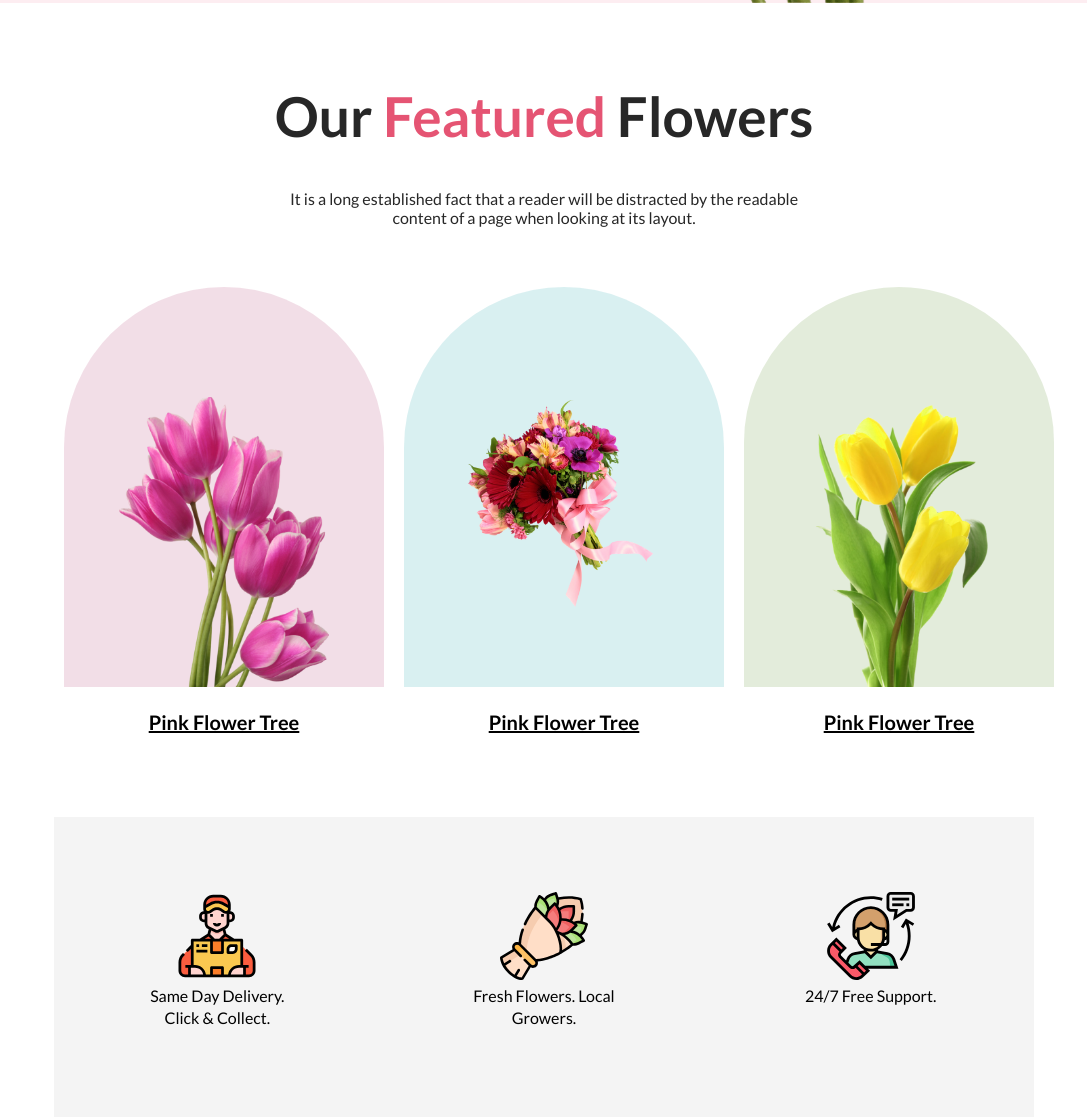
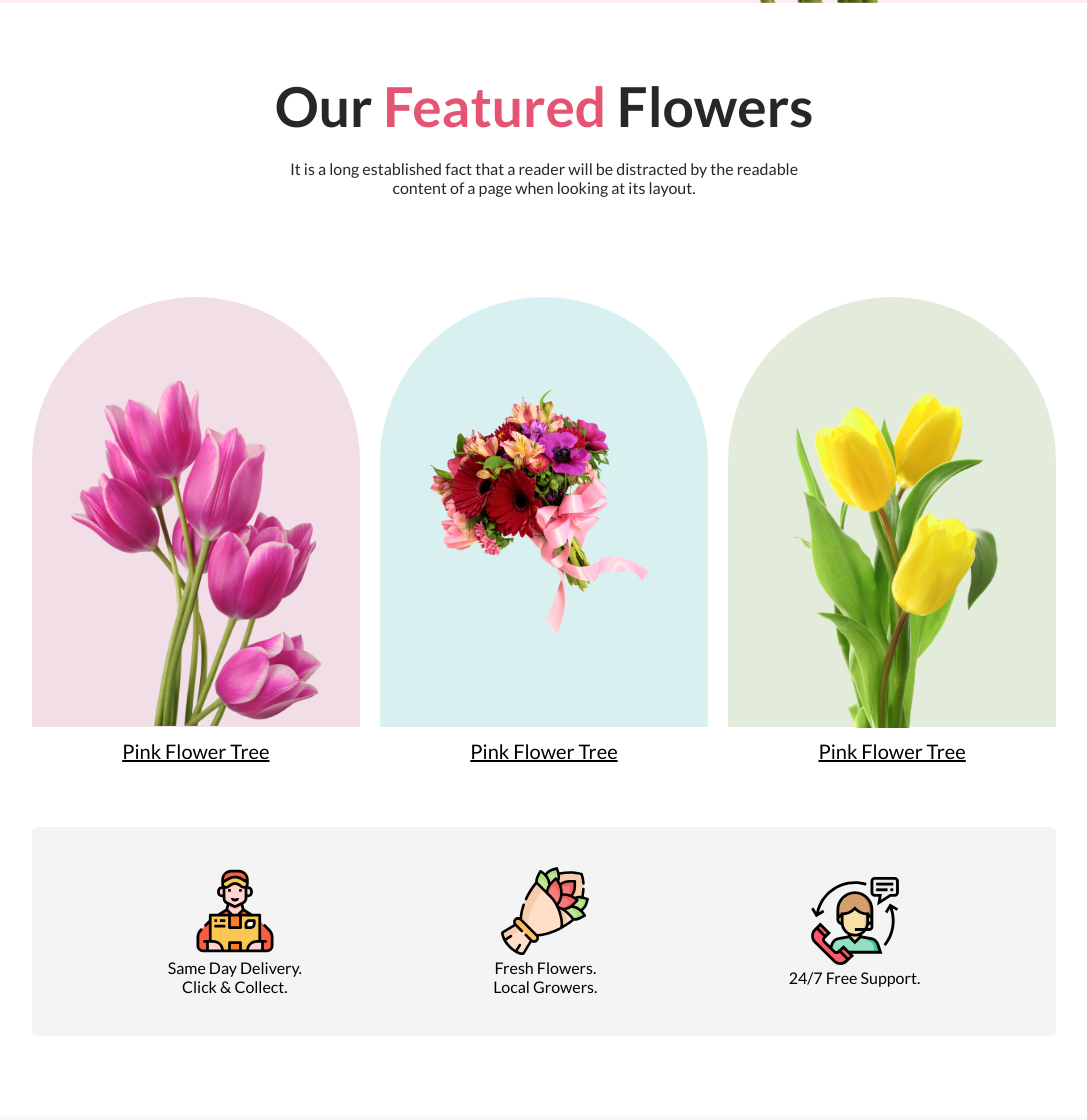
Before and after one commit to ahmedraza069/flower-shop, a plain HTML site: page index.html in a window 1280 px wide. Shown: the part 918-2038 px from the top of the page, without its empty margins (96-1183 px from the left). Drawn offline with Linux system fonts and the light colour scheme; a web font is replaced by a local one.

Commit message:
complete our project

```diff
--- a/css/style.css
+++ b/css/style.css
@@ -45,9 +45,12 @@ span {
 .banner {
   background: rgba(229, 84, 115, 0.1);
   height: 100vh;
-  padding: 0px 150px;
+  width: 100%;
+  margin-bottom: 50px;
 }
 .banner_part {
+  width: 80%;
+  margin: 0 auto;
   display: flex;
   justify-content: space-around;
   align-items: center;
@@ -72,18 +75,17 @@ span {
   border: 2px solid #e55473;
   padding: 15px 20px;
   background: rgba(229, 84, 115, 0.05);
-  color: #E55473;
+  color: #e55473;
   font-size: 18px;
   font-weight: 500;
   border-radius: 5px;
 }
-.btn-primary:hover{
+.btn-primary:hover {
   color: white;
-    background-color: #E55473;
-    transition: 0.3s ;
+  background-color: #e55473;
+  transition: 0.3s;
   padding: 15px 20px;
   border-radius: 5px;
-
 }
 
 .banner_image img {
@@ -99,96 +101,112 @@ span {
   font-weight: 800;
   color: #272727;
   text-align: center;
-  padding: 80px 0px 40px 0px;
+  padding: 20px 0px;
 }
 .title_description {
   font-size: 16px;
   font-weight: 400;
   color: #272727;
   text-align: center;
-  margin-bottom: 50px;
+  margin-bottom: 35px;
 }
 .featured {
+  width: 80%;
+  margin: 100px auto;
   display: flex;
   justify-content: space-between;
   align-items: center;
-  padding: 0px 150px;
 }
-.flower {
+.featured_content {
+  width: 32%;
+  height: 430px;
+  position: relative;
+  border-radius: 250px 250px 0px 0px;
+}
+.feature_text p {
+  text-align: center;
+  position: absolute;
+  top: 100%;
+  left: 50%;
+  transform: translate(-50%, 50%);
+}
+.content_image img {
+  width: 250px;
+}
+.one {
+  position: absolute;
+  top: 60%;
+  left: 50%;
+  transform: translate(-50%, -50%);
+}
+.two {
+  position: absolute;
+  top: 50%;
+  left: 50%;
+  transform: translate(-50%, -50%);
+}
+.three {
+  position: absolute;
+  top: 57%;
+  left: 50%;
+  transform: translate(-50%, -50%);
+}
+
+.left {
   background: rgba(167, 33, 98, 0.15);
-  margin: 10px;
-  padding: 110px 55px 0px 55px;
-  border-radius: 250px 250px 0px 0px;
-  height: 400px;
 }
-.flower img {
-  width: 210px;
+.middle {
+  background: rgba(5, 151, 160, 0.15);
 }
-.flower_two {
-  background: rgba(5, 151, 160, 0.15);
-  height: 400px;
+.right {
+  background: rgba(71, 125, 17, 0.15);
 }
-.flower_three {
-  background: rgba(71, 125, 17, 0.15);
-  height: 400px;
-  padding: 85px 50px 0px 50px;
-}
-.text {
-  text-align: center;
-  margin: 20px 0px;
-
-}
-u{
+u {
   font-size: 20px;
-}
-.second_text {
-  margin-top: 100px;
-}
-.img_two {
-  width: 210px;
-}
-.img_three {
-  width: 210px;
 }
 
 /* Featured part end */
 
 /* other part start */
 .other {
-  height: 300px;
-  margin: 120px 150px 80px 150px;
+  width: 80%;
+  padding: 40px;
+  margin: 80px auto;
   background-color: rgba(39, 39, 39, 0.05);
   display: flex;
   align-items: center;
   justify-content: space-around;
+  border-radius: 5px;
 }
 .other_part {
-  display: inline-block;
   text-align: center;
-  width: 150px;
-  height: 150px;
-  line-height: 22px;
 }
 /* other part end */
 
 /* hot deal and seller part start */
-.deal{
+.deal {
   background: rgba(229, 84, 115, 0.05);
+  width: 100%;
+  margin: 0 auto;
+  padding: 30px 0px;
+  margin-top: 50px;
+}
+.deal_content {
+  width: 80%;
   display: flex;
   justify-content: space-around;
   align-items: center;
-    padding: 50px 150px 50px 150px;
-    margin-bottom: 80px;
+  margin: 0 auto;
 }
-.deal_text{
+.deal_text {
   width: 550px;
 }
-.deal_title{
+.deal_title {
   font-size: 40px;
   color: #272727;
   font-weight: 600;
 }
-.deal_description{
+.deal_description {
   font-size: 16px;
   font-weight: 400;
   color: #272727;
@@ -197,69 +215,96 @@ u{
 /* hot deal and seller part end */
 
 /* social media part start */
-.social_media{
-    margin: 50px 150px 50px 150px;
+.social_media {
+  width: 80%;
+  margin: 0 auto;
   display: flex;
   justify-content: space-between;
+  gap: 20px;
 }
-.media_part img{
-    width: 250px;
-    height: 280px;
+.media_part img {
+  width: 100%;
+  height: 100%;
 }
 
 /* social media part end */
 
 /* latest deal model part start */
-.latest_content{
+.latest_content {
   width: 80%;
   margin: 0 auto;
 }
-.content{
+.content {
   width: 100%;
   margin: 0 auto;
   background-image: url(../assets/Rectangle\ 9.png);
   height: 100vh;
   background-position: center;
   background-repeat: no-repeat;
-  margin-bottom: 30px;
   position: relative;
 }
-.content_text{
+.content_text {
   position: absolute;
   top: 35%;
   left: 50%;
   transform: translate(-50%, -50%);
 }
-.content_text h3{
+.content_text h3 {
   font-size: 42px;
   color: #272727;
   padding: 20px 0px;
   font-weight: 600;
 }
-.content_text p{
+.content_text p {
   font-size: 16px;
   color: #272727;
   font-weight: 400;
   text-align: center;
 }
-.seacrh_bar{
+.seacrh_bar {
   position: absolute;
   top: 55%;
   left: 50%;
   transform: translate(-50%, -50%);
 }
 
-.search input{
+.search input {
   padding: 18px 0px;
   margin-right: 20px;
   width: 350px;
   border: none;
-  border: 2px solid #E55473;
+  border: 2px solid #e55473;
   border-radius: 5px;
 }
-.search .input{
+.search .input {
   color: #272727;
   padding: 20px;
 }
+/* latest deal model part end */
 
-/* latest deal model part end */
+/* footer part start */
+
+.footer_content {
+  background-color: #272727;
+  width: 100%;
+  padding: 80px 0px;
+}
+.footer_text {
+  color: white;
+}
+.footer_text h3 {
+  font-size: 42px;
+  color: white;
+  padding: 20px 0px;
+  font-weight: 600;
+  text-align: center;
+}
+.footer_text p {
+  font-size: 16px;
+  color: white;
+  font-weight: 400;
+  text-align: center;
+  padding: 20px 0px;
+}
+
+/* footer part ended */
--- a/index.html
+++ b/index.html
@@ -58,26 +58,36 @@
         <section>
             <h3 class="main_title">Our <span>Featured</span> Flowers</h3>
             <p class="title_description">It is a long established fact that a reader will be distracted by the readable
-                <br>content of a page when looking at its layout.</p>
+                <br>content of a page when looking at its layout.
+            </p>
             <div class="featured">
-                <div class="flower">
-                    <img src="assets/pngwing 6.png" alt="">
-                    <div class="text">
-                        <h3><u>Pink Flower Tree</u></h3>
+                <div class="featured_content left">
+                    <div class="content_image one">
+                        <img src="/assets/pngwing 6.png" alt="">
                     </div>
+                    <div class="feature_text">
+                        <p><u>Pink Flower Tree</u></p>
                     </div>
 
-                <div class="flower_two flower">
-                    <img class="img_two" src="assets/pngwing 5.png" alt="">
-                    <div class="text second_text">
-                        <h3><u>Pink Flower Tree</u></h3>
                 </div>
+
+                <div class="featured_content middle">
+                    <div class="content_image two">
+                        <img src="assets/pngwing 5.png" alt="">
                     </div>
-                <div class="flower_three flower">
-                    <img class="img_three" src="assets/pngwing 7.png" alt="">
-                    <div class="text">
-                        <h3><u>Pink Flower Tree</u></h3>
+                    <div class="feature_text">
+                        <p><u>Pink Flower Tree</u></p>
                     </div>
+
+                </div>
+                <div class="featured_content right">
+                    <div class="content_image three">
+                        <img src="assets/pngwing 7.png" alt="">
+                    </div>
+                    <div class="feature_text">
+                        <p><u>Pink Flower Tree</u></p>
+                    </div>
+
                 </div>
             </div>
         </section>
@@ -140,7 +150,7 @@
                                 fill="black" />
                         </svg>
                     </div>
-                    <p>Same Day Delivery. Click & Collect.</p>
+                    <p>Same Day Delivery. <br> Click & Collect.</p>
                 </div>
                 <div class="other_part">
                     <div class="icon">
@@ -226,9 +236,9 @@
                             </defs>
                         </svg>
                     </div>
-                    <p>Fresh Flowers. Local Growers.</p>
+                    <p>Fresh Flowers. <br> Local Growers.</p>
                 </div>
-                <div class="other_part three">
+                <div class="other_part">
                     <div class="icon">
                         <svg xmlns="http://www.w3.org/2000/svg" width="88" height="88" viewBox="0 0 88 88" fill="none">
                             <g clip-path="url(#clip0_43_653)">
@@ -296,13 +306,16 @@
         <!-- hot deal and seller part start -->
         <section>
             <div class="deal">
+                <div class="deal_content">
                     <div class="deal_text">
                         <div class="deal_title">Hot Deal ! Sale Up To 25% <span>Off</span></div>
-                <p class="deal_description">It is a long established fact that a reader will be distracted by the readable content of a page when looking at its layout.</p>
+                        <p class="deal_description">It is a long established fact that a reader will be distracted by
+                            the readable content of a page when looking at its layout.</p>
                         <a href=""><button class="btn-primary" type="button">Sign Up</button></a>
                     </div>
                     <div class="sell_image">
                         <img src="assets/pngwing 8.png" alt="">
+                    </div>
                 </div>
             </div>
         </section>
@@ -311,7 +324,8 @@
         <!-- Social media part start -->
         <section>
             <h3 class="main_title">Insta<span>gram</span></h3>
-            <p class="title_description">It is a long established fact that a reader will be distracted by the readable <br>content of a page when looking at its layout.</p>
+            <p class="title_description">It is a long established fact that a reader will be distracted by the readable
+                <br>content of a page when looking at its layout.</p>
             <div class="social_media">
                 <div class="media_part">
                     <a href="#"><img src="assets/Flower 01.png" alt=""></a>
@@ -348,6 +362,20 @@
         </section>
         <!-- Latest deal model part end -->
     </main>
+    <!-- main part are closed -->
+    <!-- footer part start -->
+    <footer>
+        <div class="footer_content">
+            <div class="footer_text">
+                <h3><span>Flower</span>Shop</h3>
+                <p>It is a long established fact that a reader will be distracted by the readable <br> content of a page
+                    when looking at its layout.</p>
+                <p>&copy; 2020-2023, FlowerShop.com. All rights reserved. </p>
+            </div>
+
+        </div>
+    </footer>]
+    <!-- foooter part ended -->
 </body>
 
 </html>
```
Lines whose indentation alone changed are shown as unchanged.
